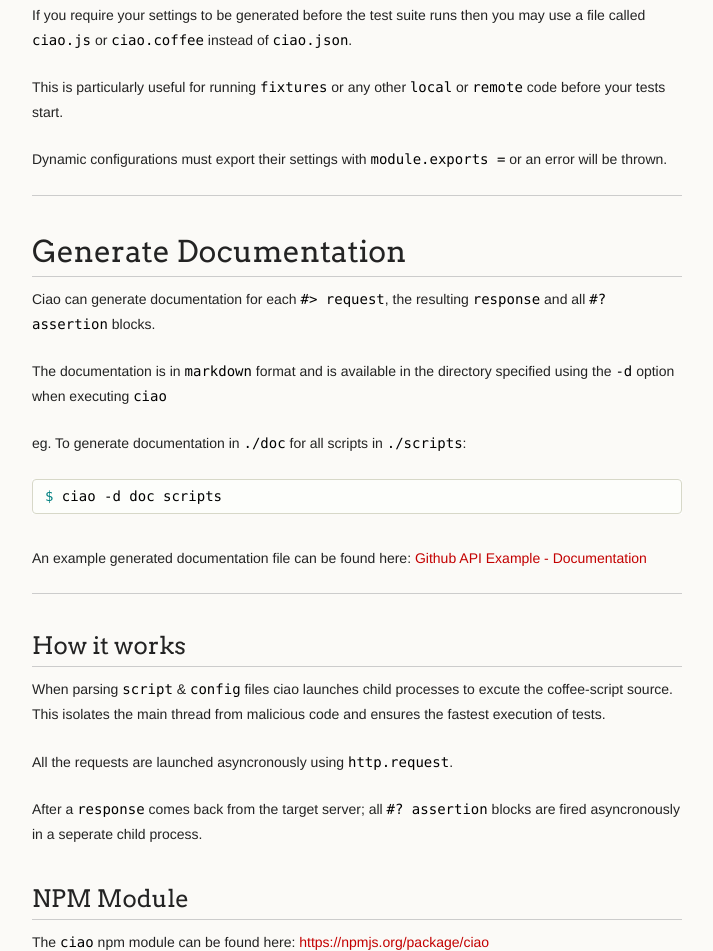
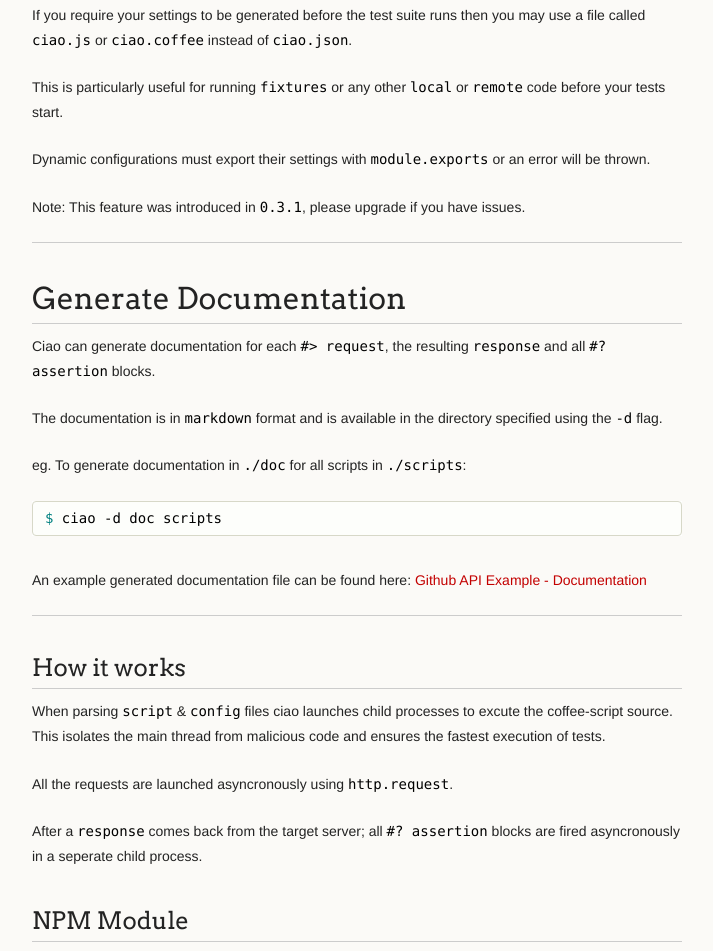
Before and after one commit to missinglink/ciao, a plain HTML site: page index.html in a window 1280 px wide. Shown: the part 6928-7879 px from the top of the page, without its empty margins (278-991 px from the left). Drawn offline with Linux system fonts and the light colour scheme.

```diff
--- a/index.html
+++ b/index.html
@@ -324,13 +324,15 @@
 
 <p>This is particularly useful for running <code>fixtures</code> or any other <code>local</code> or <code>remote</code> code before your tests start.</p>
 
-<p>Dynamic configurations must export their settings with <code>module.exports =</code> or an error will be thrown.</p>
+<p>Dynamic configurations must export their settings with <code>module.exports</code> or an error will be thrown.</p>
+
+<p>Note: This feature was introduced in <code>0.3.1</code>, please upgrade if you have issues.</p>
 
 <hr><h1>Generate Documentation</h1>
 
 <p>Ciao can generate documentation for each <code>#&gt; request</code>, the resulting <code>response</code> and all <code>#? assertion</code> blocks.</p>
 
-<p>The documentation is in <code>markdown</code> format and is available in the directory specified using the <code>-d</code> option when executing <code>ciao</code></p>
+<p>The documentation is in <code>markdown</code> format and is available in the directory specified using the <code>-d</code> flag.</p>
 
 <p>eg. To generate documentation in <code>./doc</code> for all scripts in <code>./scripts</code>:</p>
 
```
Also changed, not shown: params.json (+1 -1 lines).
